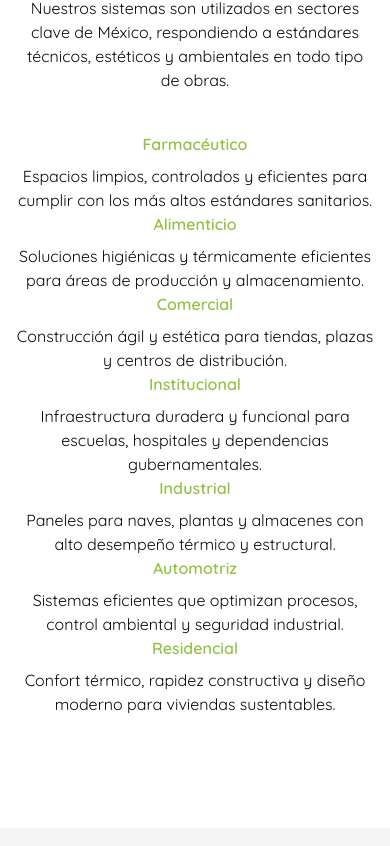
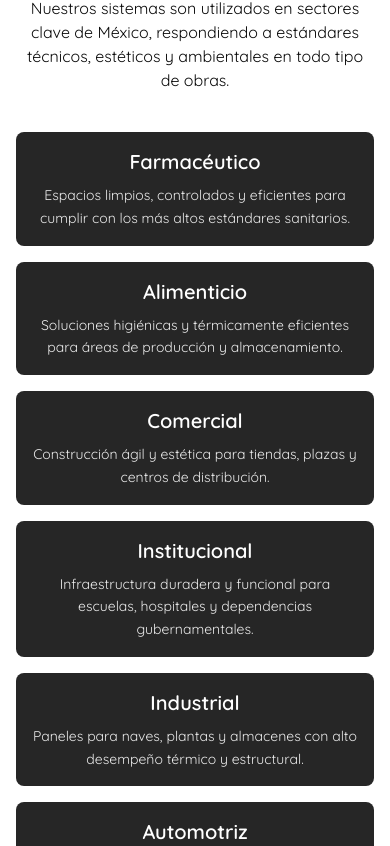
Before and after one commit to ROC-WWA/smartpanelsmx, a Next.js app: page / in a window 390 px wide. Shown: the part 3198-4044 px from the top of the page. Built offline with nearby package versions, Linux system fonts and the light colour scheme.

Commit message:
Grid Responsive Sectores

```diff
--- a/app/_components/image-grid.tsx
+++ b/app/_components/image-grid.tsx
@@ -69,13 +69,17 @@ export function ImageGrid() {
   return (
 		<>
 		<div className="md:hidden">
-{gridItems.map((item) => (
-	<div>
-		<h3 className="text-green-500 text-center font-semibold mb-2">{item.title}</h3>
-		<p className="text-center">{item.description}</p>
-	</div>
-))}
+			{gridItems.map((item) => (
+				<div
+				key={item.id}
+				className="bg-neutral-800 mb-4 p-4 rounded-md flex flex-col items-center text-center">
+				<h3 className="text-xl text-white font-semibold mb-2">{item.title}</h3>
+				<p className="text-white/90 text-sm leading-relaxed">{item.description}</p>
+				</div>
+			))}
 		</div>
+
+
     <div className="hidden md:grid grid-cols-1 md:grid-cols-2 lg:grid-cols-3 gap-6">
       {gridItems.map((item) => (
         <div
```
